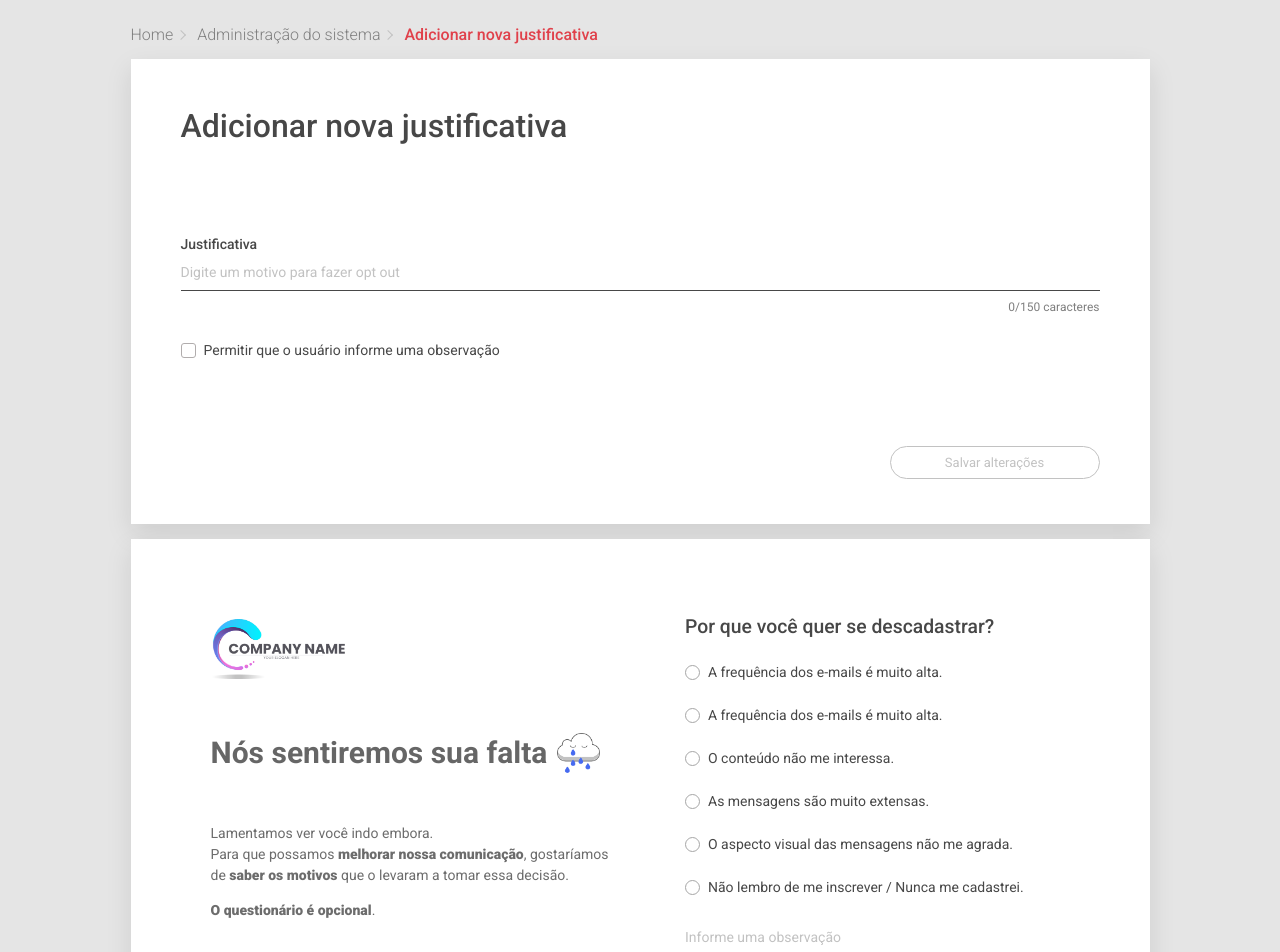
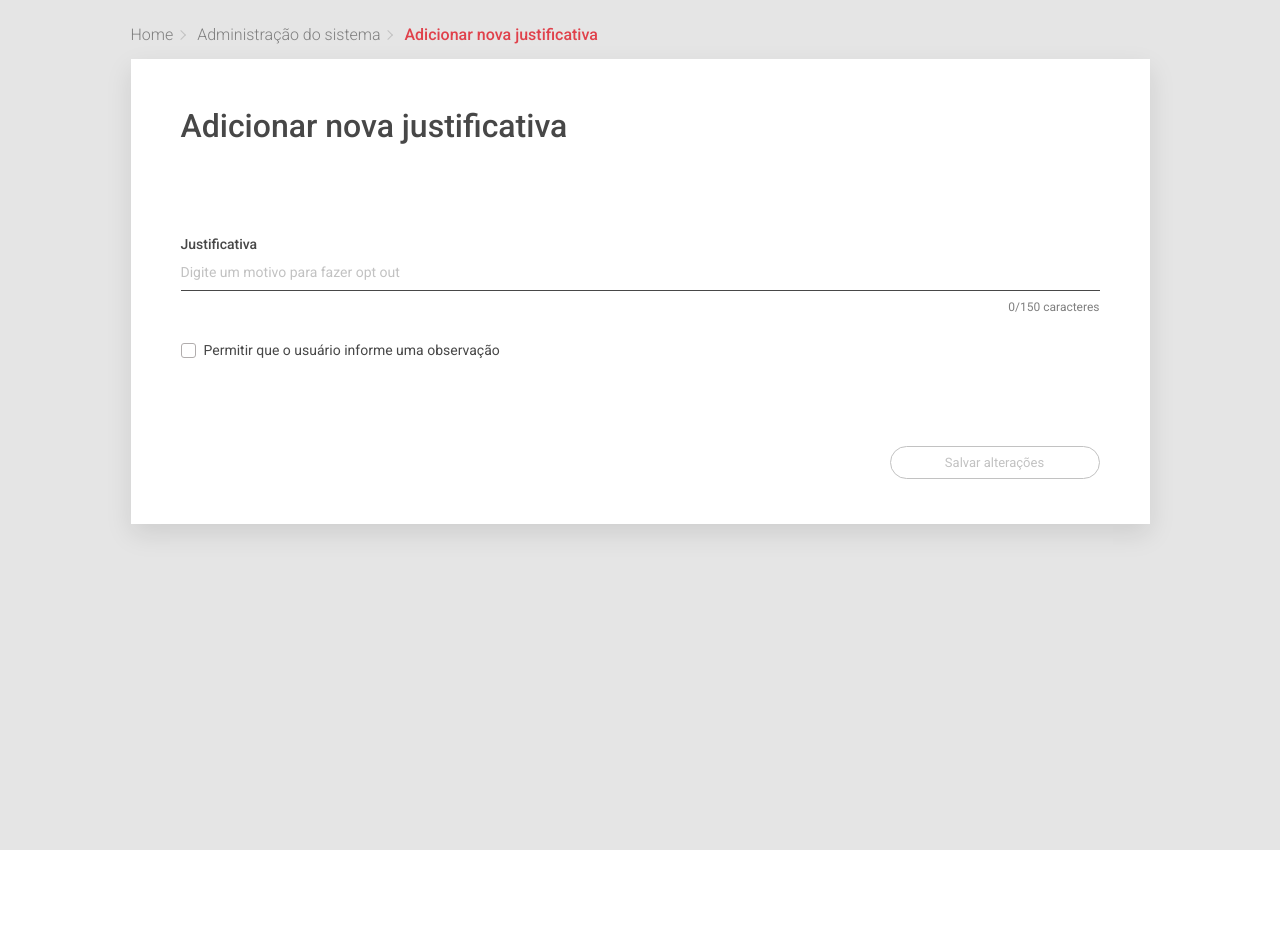
Before and after one commit to thiagostudier/desafio-tecnico-vuejs, a Vue app: page /#/ in a window 1280 px wide. Shown: the top 952 px of the page. After the commit the page ends 850 px from the top, so only its background shows below. Built offline with nearby package versions, Linux system fonts and the light colour scheme.

Commit message:
INSTALAÇÃO DO VUEX, CRIAÇÃO DAS FUNÇÕES GLOBAIS PARA CADASTRAR E LISTAS AS OPÇÕES/JUSTIFICATIVAS

```diff
--- a/package.json
+++ b/package.json
@@ -14,7 +14,8 @@
     "@fortawesome/free-solid-svg-icons": "^5.15.4",
     "@fortawesome/vue-fontawesome": "^2.0.5",
     "vue": "^2.5.2",
-    "vue-router": "^3.0.1"
+    "vue-router": "^3.0.1",
+    "vuex": "^3.6.2"
   },
   "devDependencies": {
     "autoprefixer": "^7.1.2",
--- a/src/components/FormGroup.vue
+++ b/src/components/FormGroup.vue
@@ -1,7 +1,7 @@
 <template>
   <div id="form-group" v-bind:style="{ marginBottom: marginBottom + 'px' }">
     <slot />
-    <span v-if="characters" class="characters">{{value.length}}/{{characters}} caracteres</span>
+    <span v-if="characters" v-bind:class="{ red: value.length >= characters }" class="characters" >{{value.length}}/{{characters}} caracteres</span>
   </div>
 </template>
 
@@ -68,11 +68,16 @@ label.button{
   margin-top: 7px;
 }
 
+.characters.red{
+  color: #E0414B
+}
+
 /* CHECKBOX */
 
 .checkbox-dark {
   all: unset;
   width: 13px;
+  min-width: 13px;
   height: 13px;
   border-radius: 3px;
   border: 1px solid #B1ADAD !important;
@@ -108,6 +113,7 @@ label.button{
 input[type=radio] {
   all: unset;
   width: 13px;
+  min-width: 13px;
   height: 13px;
   border-radius: 100%;
   border: 1px solid #A6A6A6;
--- a/src/components/NewJustification.vue
+++ b/src/components/NewJustification.vue
@@ -3,19 +3,21 @@
     <h1 class="title">Adicionar nova justificativa</h1>
     <form-group :characters="150" :marginBottom="24" :value="justification">
       <label for="justification">Justificativa</label>
-      <input type="text" id="justification" v-model="justification" placeholder="Digite um motivo para fazer opt out"/>
+      <input type="text" id="justification" v-model="justification" placeholder="Digite um motivo para fazer opt out" maxlength="150"/>
     </form-group>
     <form-group>
       <label class="button">
-        <input type="checkbox" class="checkbox-dark" :model="observation" />
+        <input type="checkbox" class="checkbox-dark" v-model="observation" value="true" />
         Permitir que o usuário informe uma observação
       </label>
     </form-group>
-    <button class="btn" v-bind:class="{ able: justification != '' }">Salvar alterações</button>
+    <button class="btn" v-bind:class="{ able: justification != '' }" @click="addOption({text: justification, obs: observation})">Salvar alterações</button>
   </div>
 </template>
 
 <script>
+
+import store from '@/store'
 import FormGroup from './FormGroup.vue'
 
 export default {
@@ -24,7 +26,25 @@ export default {
   data(){
     return {
       justification: "",
-      observation: ""
+      observation: false,
+      options: store.state.options,
+    }
+  },
+  methods:{
+    addOption(option){
+      // VALIDAR SE A JUSTIFICATIVA É VÁLIDA E SE JÁ EXISTE NA LISTA
+      if(this.justification != "" &&
+        this.justification.length <= 150 &&
+        !this.options.some(e => e.text == this.justification)){
+        // LIMPAR DADOS DO FORMULÁRIO
+        this.justification = ""
+        this.observation = false
+        // ADICIONAR ITEM À LISTA DE OPÇÕES
+        store.dispatch('addOption', { option })
+      }else{
+        // FEEDBACK/ALERTA
+        alert('Justificativa inválida, ou já consta no formulário!')
+      }
     }
   }
 }
--- a/src/components/Unsubscribe.vue
+++ b/src/components/Unsubscribe.vue
@@ -1,5 +1,5 @@
 <template>
-  <div id="unsubscribe">
+  <div id="unsubscribe" v-if="options.length > 0">
     <div class="unsubscribe-message">
       <img class="logo-companhia" src="@/assets/company-logo.png" alt="Logo da Companhia" />
       <h1 class="title">Nós sentiremos sua falta
@@ -11,54 +11,31 @@
     <div class="unsubscribe-form">
       <h2 class="subtitle">Por que você quer se descadastrar?</h2>
       <div class="unsubscribe-form-itens">
-        <form-group :marginBottom="22">
+        <form-group v-for="(item, i) in options" v-bind:key="i" :marginBottom="22">
           <label class="button">
-            <input type="radio"/>
-            A frequência dos e-mails é muito alta.
+            <input type="radio" v-model="option" :value="item.text"/>
+            {{item.text}}
           </label>
         </form-group>
         <form-group :marginBottom="22">
           <label class="button">
-            <input type="radio"/>
-            A frequência dos e-mails é muito alta.
+            <input type="radio" v-model="option" value="Outro"/>
+            Outro:
           </label>
         </form-group>
-        <form-group :marginBottom="22">
-          <label class="button">
-            <input type="radio"/>
-            O conteúdo não me interessa.
-          </label>
-        </form-group>
-        <form-group :marginBottom="22">
-          <label class="button">
-            <input type="radio"/>
-            As mensagens são muito extensas.
-          </label>
-        </form-group>
-        <form-group :marginBottom="22">
-          <label class="button">
-            <input type="radio"/>
-            O aspecto visual das mensagens não me agrada.
-          </label>
-        </form-group>
-        <form-group :marginBottom="22">
-          <label class="button">
-            <input type="radio"/>
-            Não lembro de me inscrever / Nunca me cadastrei.
-          </label>
-        </form-group>
-        <form-group :characters="150" :marginBottom="22" :value="comment">
-          <input type="text" id="comment" v-model="comment" placeholder="Informe uma observação"/>
+        <form-group :characters="150" :marginBottom="22" :value="comment" v-if="option == 'Outro'">
+          <input type="text" id="comment" v-model="comment" placeholder="Informe uma observação" maxlength="150"/>
         </form-group>
       </div>
       <p>O descadastramento será efetuado para o e-mail: <a href="mailto:nome.sobrenome@pmweb.com.br">nome.sobrenome@pmweb.com.br</a></p>
-      <button class="btn able">Descadastrar</button>
+      <button class="btn" v-bind:class="{ able: option != '' }" @click="unsubscribe()">Descadastrar</button>
     </div>
   </div>
 </template>
 
 <script>
 
+import store from '@/store'
 import FormGroup from './FormGroup.vue'
 
 export default {
@@ -66,8 +43,33 @@ export default {
   components: { FormGroup },
   data(){
     return {
-      comment: ""
+      options: store.state.options,
+      comment: "",
+      option: ""
     }
+  },
+  methods:{
+    unsubscribe(){
+      // VALIDAR INFORMAÇÕES
+      if((this.option == "") ||
+        (this.option == "Outro" && this.comment == "") ||
+        (this.comment.length > 150)){
+        // FEEDBACK/ALERTA
+        return alert('Informe um valor válido!')
+      }else{
+        // LIMPAR FORULÁRIO
+        this.comment = ""
+        this.option = ""
+        // FEEDBACK
+        return alert('Obrigado por preencher nossa pesquisa')
+      }
+    }
+  },
+  watch: {
+    option: function(val, old) {
+      // QUANDO O RÁDIOBUTTON FOR ALTERADO, LIMPAR O DADO DO COMENTÁRIO
+      this.comment = ""
+    },
   }
 }
 
@@ -89,7 +91,7 @@ export default {
     font-style: normal;
     font-weight: bold;
     font-size: 30px;
-    line-height: 16px;
+    line-height: 30px;
     color: rgba(0, 0, 0, 0.6);
     margin: 0px;
     margin-bottom: 50px;
@@ -103,7 +105,7 @@ export default {
     font-style: normal;
     font-weight: 500;
     font-size: 19.376px;
-    line-height: 16px;
+    line-height: 20px;
     color: #474747;
     margin: 0px;
     margin-bottom: 27px;
--- /dev/null
+++ b/src/store/index.js
@@ -0,0 +1,38 @@
+import Vue from 'vue'
+import Vuex from 'vuex'
+
+Vue.use(Vuex)
+
+const store = new Vuex.Store({
+  state: {
+    // PEGAR AS OPÇÕES DO LOCALSTORAGE
+    options: localStorage.getItem('options') ? JSON.parse(localStorage.getItem('options')) : [],
+  },
+  mutations: {
+    // VERIFICAR SE EXISTE O VALOR NO STORAGE, SE NÃO EXISTIR, CRIAR UM ARRAY VAZIO
+    checkOptions(state) {
+      if(state.options == '' || state.options == null){
+        localStorage.setItem('options', '');
+        state.options = []
+      }
+    },
+    // FUNÇÃO PARA ADICIONAR UMA OPÇÃO AO LOCALSTORAGE
+    addOption(state,{ data }) {
+      state.options.push(data.option)
+      localStorage.setItem("options", JSON.stringify(state.options));
+    },
+  },
+  actions: {
+    addOption({ commit }, data) {
+      commit('addOption', { data })
+    },
+    checkOptions({ commit }) {
+      commit('checkOptions')
+    },
+  },
+  getters: {
+    options: state => !!state.options,
+  },
+});
+
+export default store;
--- a/static/css/global.css
+++ b/static/css/global.css
@@ -43,11 +43,13 @@ button.btn{
   display: block;
   cursor: pointer;
   transition: 0.2s all;
+  pointer-events: none;
 }
 
 button.btn.able{
   background: #4569EF;
   color: #fff;
+  pointer-events: all;
 }
 
 /* end BUTTON FORM */
```
Also changed, not shown: 2 other files (tests, documents, lock files or other folders).
